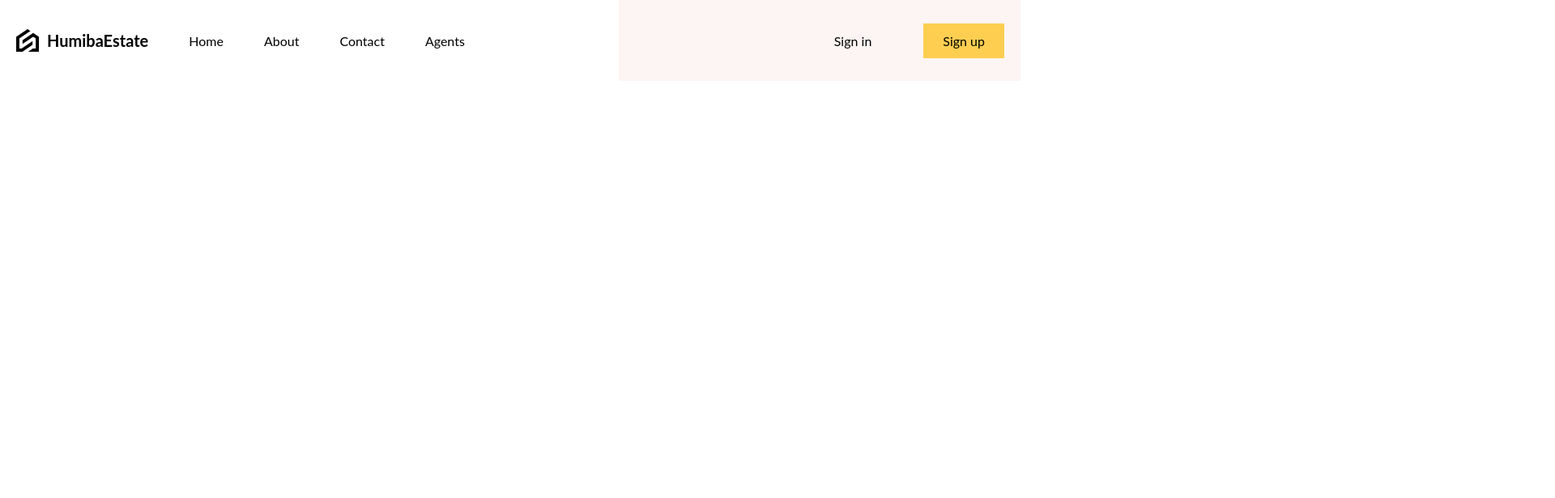
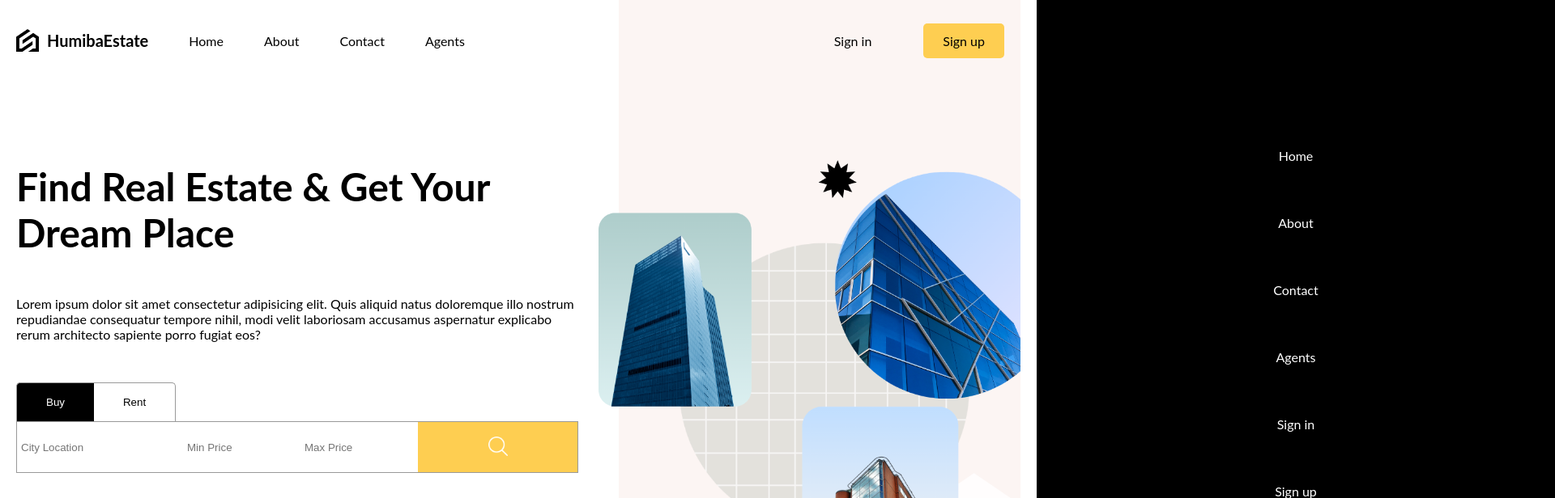
Before and after one commit to HuaMinhBao0704/real-estate-app, a React (Vite) app: page / in a window 1280 px wide. Shown: the top 616 px of the page at 81% size, 1920 px wide, since content can reach past the window. Built offline with nearby package versions, Linux system fonts and the light colour scheme.

Commit message:
searchbar design

```diff
--- a/src/App.jsx
+++ b/src/App.jsx
@@ -1,10 +1,16 @@
 import Navbar from './components/Navbar';
+import Home from './routes/home';
 import './layout.scss';
 
 const App = () => {
   return (
     <div className='layout'>
-      <Navbar />
+      <div className='navbar'>
+        <Navbar />
+      </div>
+      <div className='content'>
+        <Home />
+      </div>
     </div>
   );
 };
--- a/src/components/Navbar/index.jsx
+++ b/src/components/Navbar/index.jsx
@@ -1,6 +1,10 @@
+import { useState } from 'react';
+
 import './navbar.scss';
 
 const Navbar = () => {
+  const [openMenu, setOpenMenu] = useState(false);
+
   return (
     <nav className='nav'>
       <div className='left'>
@@ -15,7 +19,23 @@ const Navbar = () => {
       </div>
       <div className='right'>
         <a href='/'>Sign in</a>
-        <a href='/' className='register__btn'>Sign up</a>
+        <a href='/' className='register__btn'>
+          Sign up
+        </a>
+        <div
+          className='menu__icon'
+          onClick={() => setOpenMenu((prevState) => !prevState)}
+        >
+          <img src='menu.png' alt='menu' />
+        </div>
+        <div className={openMenu ? 'menu active' : 'menu'}>
+          <a href='/'>Home</a>
+          <a href='/'>About</a>
+          <a href='/'>Contact</a>
+          <a href='/'>Agents</a>
+          <a href='/'>Sign in</a>
+          <a href='/'>Sign up</a>
+        </div>
       </div>
     </nav>
   );
--- a/src/components/Navbar/navbar.scss
+++ b/src/components/Navbar/navbar.scss
@@ -1,3 +1,5 @@
+@import "../../responsive.scss";
+
 .nav {
   height: 100px;
   display: flex;
@@ -6,6 +8,10 @@
 
   a {
     transition: all 400ms ease;
+
+    @include sm {
+      display: none;
+    }
 
     &:hover {
       scale: 1.05;
@@ -28,6 +34,18 @@
       img {
         width: 28px;
       }
+
+      @include md {
+        span {
+          display: none;
+        }
+      }
+
+      @include sm {
+        span {
+          display: initial;
+        }
+      }
     }
   }
 
@@ -36,8 +54,12 @@
     display: flex;
     align-items: center;
     justify-content: flex-end;
-    background: #FCF5F3;
+    background: var(--right-col-color);
     height: 100%;
+
+    @include md {
+      background-color: transparent;
+    }
 
     a {
       padding: 12px 24px;
@@ -45,7 +67,47 @@
     }
 
     .register__btn {
-      background-color: #fece51;
+      background-color: var(--yellow-color);
+      border-radius: 5px;
+    }
+
+    .menu__icon {
+      display: none;
+      z-index: 999;
+
+      img {
+        width: 36px;
+        cursor: pointer;
+      }
+
+      @include sm {
+        display: inline;
+      }
+    }
+
+    .menu {
+      position: absolute;
+      height: 100vh;
+      background-color: var(--primary-dark-color);
+      color: var(--primary-light-color);
+      width: 50%;
+      top: 0;
+      right: -50%;
+      transition: all 1s ease;
+      display: flex;
+      flex-direction: column;
+      align-items: center;
+      justify-content: center;
+
+      &.active {
+        right: 0;
+      }
+
+      @include sm {
+        a {
+          display: initial;
+        }
+      }
     }
   }
 }
--- /dev/null
+++ b/src/components/searchBar/index.jsx
@@ -0,0 +1,55 @@
+import { useState } from 'react';
+import './searchBar.scss';
+
+const types = ['buy', 'rent'];
+
+const SearchBar = () => {
+  const [query, setQuery] = useState({
+    type: 'buy',
+    location: '',
+    min_price: 0,
+    max_price: 0,
+  });
+
+  const switchType = (value) => {
+    setQuery((prevState) => ({ ...prevState, type: value }));
+  };
+
+  return (
+    <div className='search__bar'>
+      <div className='type'>
+        {types.map((type) => (
+          <button
+            key={type}
+            onClick={() => switchType(type)}
+            className={query.type === type ? 'active' : ''}
+          >
+            {type}
+          </button>
+        ))}
+      </div>
+      <form>
+        <input type='text' name='location' placeholder='City Location' />
+        <input
+          type='number'
+          name='min_price'
+          min={0}
+          max={10000000}
+          placeholder='Min Price'
+        />
+        <input
+          type='number'
+          name='max_price'
+          min={0}
+          max={10000000}
+          placeholder='Max Price'
+        />
+        <button>
+          <img src='/search.png' alt='' />
+        </button>
+      </form>
+    </div>
+  );
+};
+
+export default SearchBar;
--- /dev/null
+++ b/src/components/searchBar/searchBar.scss
@@ -0,0 +1,112 @@
+@import "../../responsive.scss";
+
+.search__bar {
+  .type {
+    @include sm {
+      // margin-bottom: 5px;
+    }
+
+    button {
+      padding: 16px 36px;
+      border: 1px solid var(--secondary-light-color);
+      text-transform: capitalize;
+      cursor: pointer;
+      border-bottom: none;
+      background-color: var(--primary-light-color);
+
+      &:hover {
+        background-color: var(--hover-btn-color);
+      }
+
+      &.active {
+        background-color: var(--primary-dark-color);
+        color: var(--primary-light-color);
+      }
+
+      &:first-child {
+        border-top-left-radius: 5px;
+        border-right: none;
+
+        @include sm {
+          // border-bottom: 1px solid var(--secondary-light-color);
+          // border-bottom-left-radius: 5px;
+        }
+      }
+
+      &:last-child {
+        border-top-right-radius: 5px;
+        border-left: none;
+
+        @include sm {
+          // border-bottom: 1px solid var(--secondary-light-color);
+          // border-bottom-right-radius: 5px;
+        }
+      }
+    }
+  }
+
+  form {
+    border: 1px solid var(--secondary-light-color);
+    display: flex;
+    justify-content: space-between;
+    height: 64px;
+    gap: 5px;
+
+    @include sm {
+      flex-direction: column;
+      border: none;
+    }
+
+    input {
+      border: none;
+      outline: none;
+      padding: 0px 10px;
+      width: 200px;
+
+      @include lg {
+        padding: 0px 5px;
+        &:nth-child(2),
+        &:nth-child(3) {
+          width: 140px;
+        }
+      }
+
+      @include md {
+        width: 200px;
+
+        &:nth-child(2),
+        &:nth-child(3) {
+          width: 200px;
+        }
+      }
+
+      @include sm {
+        width: auto;
+        padding: 20px;
+        border: 1px solid var(--secondary-light-color);
+        // border-radius: 5px;
+
+        &:nth-child(2),
+        &:nth-child(3) {
+          width: auto;
+        }
+      }
+    }
+
+    button {
+      border: none;
+      cursor: pointer;
+      background-color: var(--yellow-color);
+      flex: 1;
+
+      @include sm {
+        padding: 10px;
+      }
+
+      img {
+        width: 24px;
+        height: 24px;
+      }
+    }
+  }
+}
--- a/src/index.scss
+++ b/src/index.scss
@@ -1,5 +1,11 @@
 :root {
   --primary-color: rgb(247, 210, 196);
+  --right-col-color: #fcf5f3;
+  --primary-dark-color: black;
+  --primary-light-color: white;
+  --secondary-light-color: #999;
+  --yellow-color: #fece51;
+  --hover-btn-color: #f7f7f7;
 }
 
 * {
--- a/src/layout.scss
+++ b/src/layout.scss
@@ -23,6 +23,6 @@
   }
 
   .content {
-    height: calc(100vh - 100px);
+    height: calc(100vh - 100px); /* 100px is the height of navbar */
   }
 }
--- /dev/null
+++ b/src/routes/home/home.scss
@@ -0,0 +1,83 @@
+@import "../../responsive.scss";
+
+.homepage {
+  display: flex;
+  height: 100%;
+
+  .text__container {
+    flex: 3;
+
+    .wrapper {
+      padding-right: 100px;
+      display: flex;
+      flex-direction: column;
+      justify-content: center;
+      gap: 50px;
+      height: 100%;
+
+      @include lg {
+        padding-right: 50px;
+      }
+
+      @include md {
+        padding: 0;
+      }
+
+      @include sm {
+        justify-content: flex-start;
+      }
+
+      .title {
+        font-size: 64px;
+
+        @include lg {
+          font-size: 48px;
+        }
+      }
+
+      .boxes {
+        display: flex;
+        justify-content: space-between;
+
+        @include sm {
+          display: none;
+        }
+
+        h1 {
+          font-size: 36px;
+
+          @include lg {
+            font-size: 32px;
+          }
+        }
+
+        h2 {
+          font-size: 20px;
+          font-weight: 300;
+        }
+      }
+    }
+  }
+
+  .img__container {
+    flex: 2;
+    background-color: var(--right-col-color);
+    position: relative;
+    display: flex;
+    align-items: center;
+
+    @include md {
+      display: none;
+    }
+
+    img {
+      width: 115%;
+      position: absolute;
+      right: 0;
+
+      @include lg {
+        width: 105%;
+      }
+    }
+  }
+}
--- /dev/null
+++ b/src/routes/home/index.jsx
@@ -0,0 +1,40 @@
+import SearchBar from '../../components/searchBar';
+import './home.scss';
+
+const Home = () => {
+  return (
+    <div className='homepage'>
+      <div className='text__container'>
+        <div className='wrapper'>
+          <h1 className='title'>Find Real Estate & Get Your Dream Place</h1>
+          <p>
+            Lorem ipsum dolor sit amet consectetur adipisicing elit. Quis
+            aliquid natus doloremque illo nostrum repudiandae consequatur
+            tempore nihil, modi velit laboriosam accusamus aspernatur explicabo
+            rerum architecto sapiente porro fugiat eos?
+          </p>
+          <SearchBar />
+          <div className='boxes'>
+            <div className='box'>
+              <h1>16+</h1>
+              <h2>Years of Experience</h2>
+            </div>
+            <div className='box'>
+              <h1>200</h1>
+              <h2>Award Gained</h2>
+            </div>
+            <div className='box'>
+              <h1>2000+</h1>
+              <h2>Property Ready</h2>
+            </div>
+          </div>
+        </div>
+      </div>
+      <div className='img__container'>
+        <img src='/bg.png' alt='' />
+      </div>
+    </div>
+  );
+};
+
+export default Home;
```
